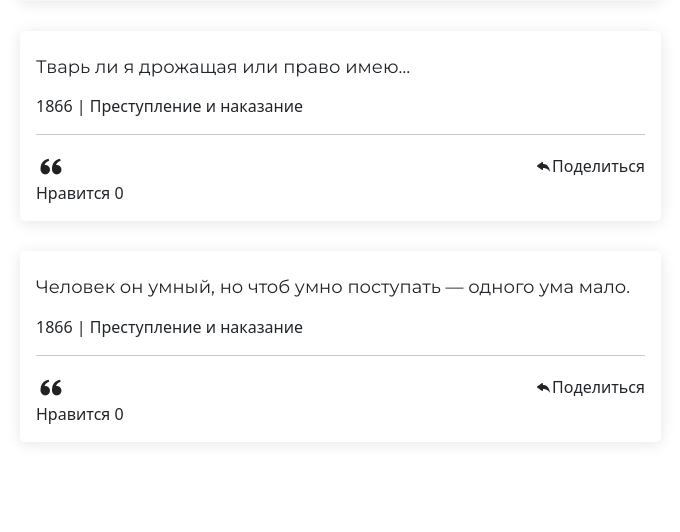
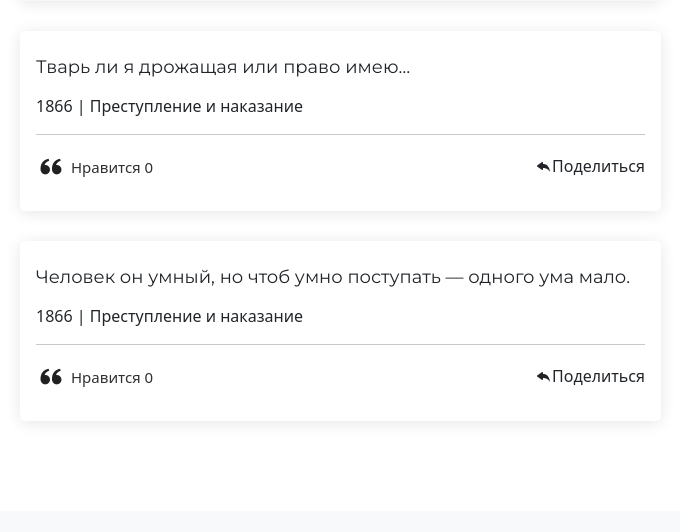
Before and after one commit to IrbisEH/Double-Quotes, a Django app: page /quotes/author/1/ in a window 1280 px wide. Shown: the part 846-1378 px from the top of the page, without its empty margins (157-837 px from the left). After the commit the page ends 1233 px from the top, so only its background shows below. Run offline with Django 4.2, Linux system fonts and the light colour scheme; data comes from the database, SQL or seed files in the repository; some libraries are stand-ins or nearby versions.

Commit message:
исправил отображение like botton

```diff
--- a/double_quotes/templates/author_detail.html
+++ b/double_quotes/templates/author_detail.html
@@ -52,12 +52,12 @@
                                 <!-- Добавить Поп-ап на регистрацию -->
                                 <a href="." id="like-button-no-click" class="quote-like">
                                     <i class='bx bxs-quote-alt-left' id="icon"></i>
-                                    <a>Нравится <span class="like-count">{{ quote.like_count }}</span></a>
+                                    <p>Нравится <span class="like-count">{{ quote.like_count }}</span></p>
                                 </a>
                                 {%  endif %}
                                 </div>
                                 <!-- Share Button -->
-                                <div class="col-4">
+                                <div class="col-5">
 
                                     <div class="nav-item dropdown ms-sm-auto quote-share">
                                     <a class="nav-link mb-0" href="#" id="cardShareAction" data-bs-toggle="dropdown" aria-expanded="false">
--- a/double_quotes/templates/base.html
+++ b/double_quotes/templates/base.html
@@ -10,7 +10,7 @@
 
     <!-- Skripts -->
 
-{#    {% include 'includes/scripts.html' %}#}
+    {% include 'includes/scripts.html' %}
 
     <!-- Favicons -->
     <link rel="shortcut icon" href="{% static 'favicon.ico' %}"/>
--- a/double_quotes/templates/quotes_list.html
+++ b/double_quotes/templates/quotes_list.html
@@ -58,7 +58,7 @@
                                 <!-- Добавить Поп-ап на регистрацию -->
                                 <a href="." id="like-button-no-click" class="quote-like">
                                     <i class='bx bxs-quote-alt-left' id="icon"></i>
-                                    <a>Нравится <span class="like-count">{{ quote.like_count }}</span></a>
+                                    <p>Нравится <span class="like-count">{{ quote.like_count }}</span></p>
                                 </a>
                                 {%  endif %}
                                 </div>
```
